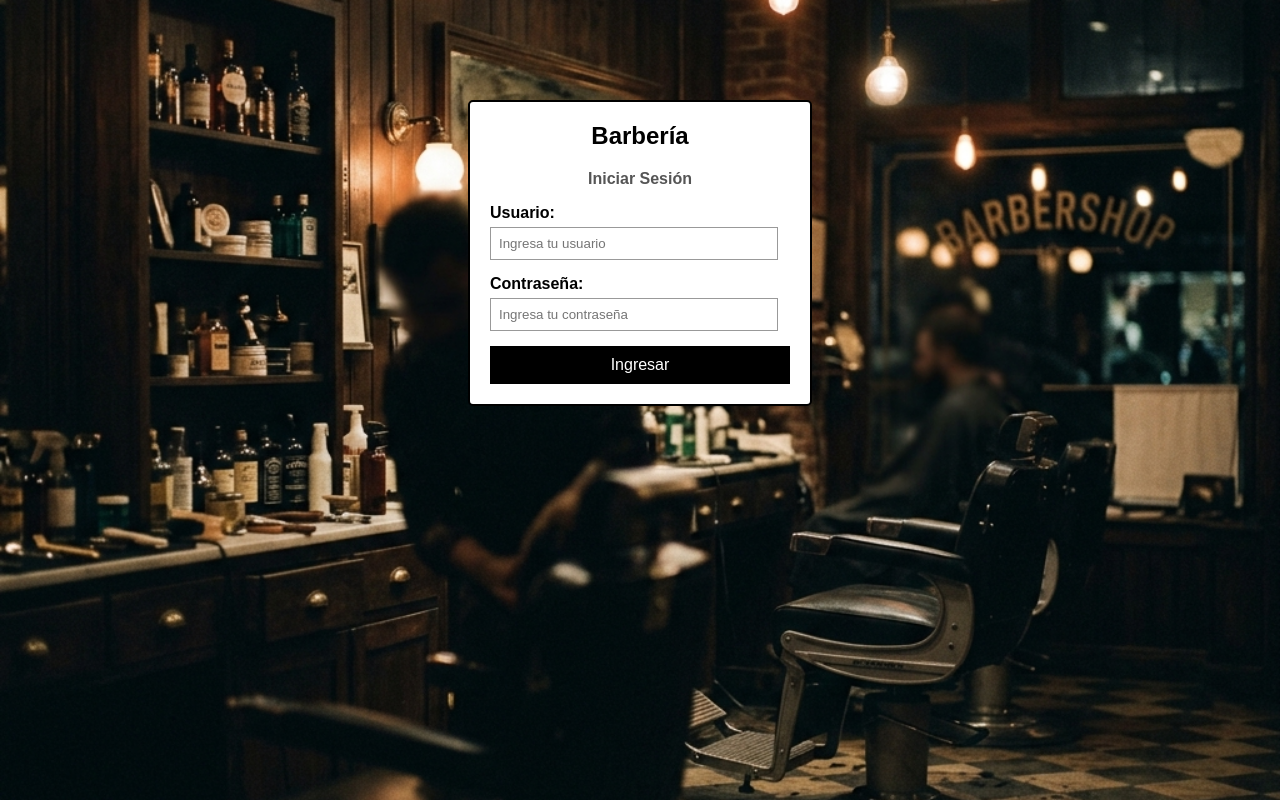
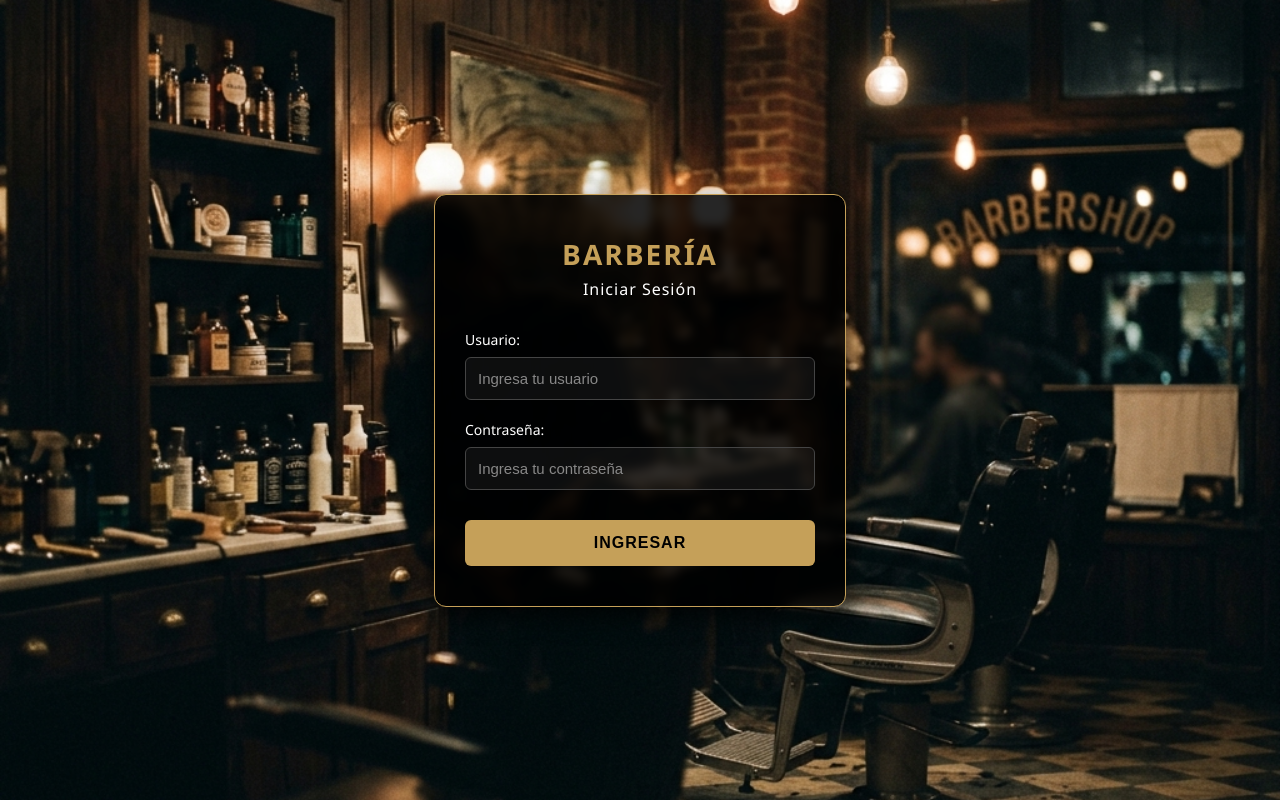
Before and after one commit to LeonidasNarc/BarberApp, a plain HTML site: page login/login.html in a window 1280 px wide. Drawn offline with Linux system fonts and the light colour scheme.

Commit message:
Mejora del diseño del login

```diff
--- /dev/null
+++ b/login/login.css
@@ -0,0 +1,104 @@
+body {
+    font-family: 'Segoe UI', Tahoma, Geneva, Verdana, sans-serif;
+    background-color: #111;
+    background-image: url('../assets/background.png');
+    background-size: cover;
+    background-position: center;
+    background-attachment: fixed;
+    margin: 0;
+    padding: 0;
+    display: flex;
+    justify-content: center;
+    align-items: center;
+    height: 100vh;
+}
+
+.login-box {
+    width: 350px;
+    background-color: rgba(0, 0, 0, 0.85);
+    padding: 40px 30px;
+    border-radius: 12px;
+    box-shadow: 0 10px 25px rgba(0, 0, 0, 0.7);
+    border: 1px solid #c5a059;
+    backdrop-filter: blur(5px);
+}
+
+.login-box h2 {
+    text-align: center;
+    color: #c5a059;
+    margin-top: 0;
+    margin-bottom: 5px;
+    font-size: 28px;
+    font-weight: 700;
+    text-transform: uppercase;
+    letter-spacing: 2px;
+}
+
+.login-box h3 {
+    text-align: center;
+    color: #ffffff;
+    font-size: 16px;
+    font-weight: 400;
+    margin-top: 0;
+    margin-bottom: 30px;
+    letter-spacing: 1px;
+}
+
+.form-group {
+    margin-bottom: 20px;
+}
+
+.form-group label {
+    display: block;
+    margin-bottom: 8px;
+    color: #ffffff;
+    font-size: 14px;
+    font-weight: 500;
+}
+
+.form-group input {
+    width: 100%;
+    padding: 12px;
+    background-color: rgba(255, 255, 255, 0.05);
+    border: 1px solid #444;
+    border-radius: 6px;
+    color: #ffffff;
+    font-size: 15px;
+    box-sizing: border-box;
+    transition: border-color 0.3s ease, box-shadow 0.3s ease, background-color 0.3s ease;
+}
+
+.form-group input:focus {
+    outline: none;
+    border-color: #c5a059;
+    box-shadow: 0 0 5px rgba(197, 160, 89, 0.5);
+    background-color: rgba(255, 255, 255, 0.1);
+}
+
+.form-group input::placeholder {
+    color: #888;
+}
+
+button {
+    width: 100%;
+    padding: 14px;
+    background-color: #c5a059;
+    color: #000000;
+    border: none;
+    border-radius: 6px;
+    font-size: 16px;
+    font-weight: 600;
+    cursor: pointer;
+    text-transform: uppercase;
+    letter-spacing: 1px;
+    transition: background-color 0.3s ease, transform 0.1s ease;
+    margin-top: 10px;
+}
+
+button:hover {
+    background-color: #e3bc66;
+}
+
+button:active {
+    transform: scale(0.98);
+}
--- a/index.html
+++ b/login/login.html
@@ -1,11 +1,13 @@
 <!DOCTYPE html>
 <html lang="es">
+
 <head>
     <meta charset="UTF-8">
     <meta name="viewport" content="width=device-width, initial-scale=1.0">
     <title>Login - Sistema de Barbería</title>
-    <link rel="stylesheet" href="style.css">
+    <link rel="stylesheet" href="login.css">
 </head>
+
 <body>
     <div class="login-box">
         <h2>Barbería</h2>
@@ -14,19 +16,16 @@
         <form>
             <div class="form-group">
                 <label for="usuario">Usuario:</label>
-                <!-- Input básico de texto -->
                 <input type="text" id="usuario" name="usuario" placeholder="Ingresa tu usuario">
             </div>
 
             <div class="form-group">
                 <label for="contrasena">Contraseña:</label>
-                <!-- Input básico de contraseña -->
                 <input type="password" id="contrasena" name="contrasena" placeholder="Ingresa tu contraseña">
             </div>
-
-            <!-- Botón simple -->
-            <button type="button" onclick="window.location.href='clientes/index.html'">Ingresar</button>
+            <button type="button" onclick="window.location.href='../clientes/clientes.html'">Ingresar</button>
         </form>
     </div>
 </body>
+
 </html>
--- a/style.css
+++ /dev/null
@@ -1,68 +0,0 @@
-/* Estilos básicos como los haría un programador junior */
-
-body {
-    font-family: Arial, sans-serif;
-    background-color: #333;
-    background-image: url('background.png');
-    background-size: cover;
-    background-position: center;
-    background-attachment: fixed;
-    margin: 0;
-    padding: 0;
-}
-
-/* Caja principal del login */
-.login-box {
-    width: 300px;
-    background-color: #ffffff;
-    margin: 100px auto; /* Centrado básico usando margin auto */
-    padding: 20px;
-    border: 2px solid #000000; /* Borde simple negro */
-    border-radius: 5px; /* Bordes un poco redondeados */
-}
-
-/* Títulos */
-.login-box h2 {
-    text-align: center;
-    color: #000000;
-    margin-top: 0;
-}
-
-.login-box h3 {
-    text-align: center;
-    color: #555555;
-    font-size: 16px;
-}
-
-/* Grupo de inputs */
-.form-group {
-    margin-bottom: 15px;
-}
-
-.form-group label {
-    display: block;
-    margin-bottom: 5px;
-    font-weight: bold;
-}
-
-.form-group input {
-    width: 90%; /* Ancho casi completo pero dejando espacio */
-    padding: 8px;
-    border: 1px solid #999999;
-}
-
-/* Estilo del botón */
-button {
-    width: 100%;
-    padding: 10px;
-    background-color: #000000; /* Botón negro para estilo barbería */
-    color: #ffffff; /* Letra blanca */
-    border: none;
-    font-size: 16px;
-    cursor: pointer;
-}
-
-/* Efecto cuando pasas el mouse por el botón */
-button:hover {
-    background-color: #444444;
-}
```
Also changed, not shown: clientes/clientes.html (renamed from clientes/index.html, +7 -11 lines), assets/background.png (renamed from background.png), clientes/clientes.css (renamed from clientes/style.css), clientes/clientes.js (renamed from clientes/index.js), reservas/reservas.css (added), reservas/reservas.html (added), reservas/reservas.js (added).
